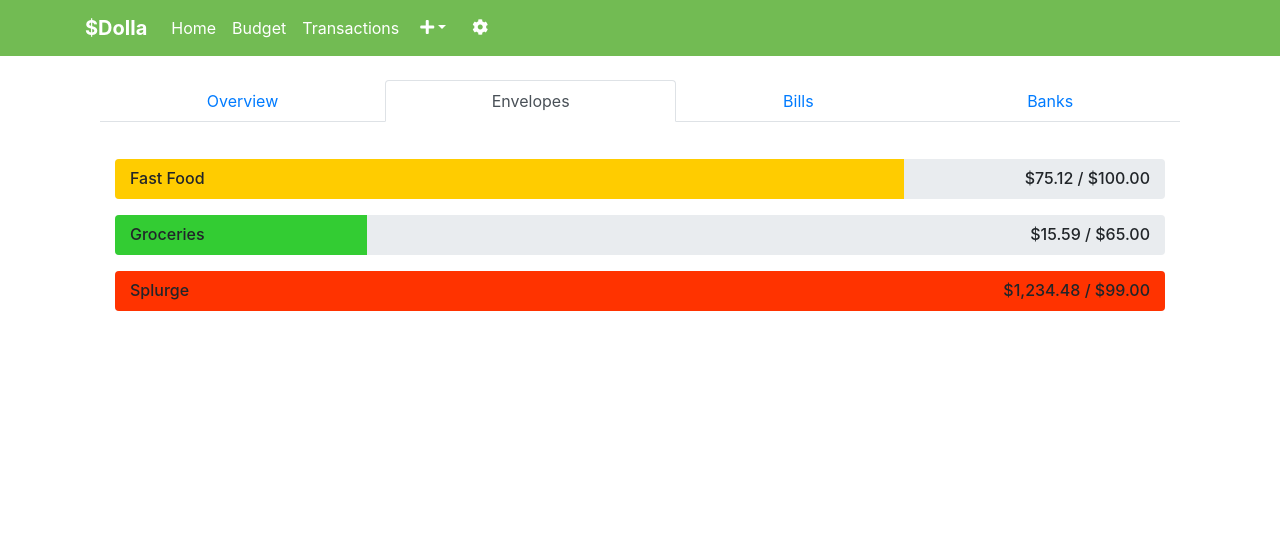
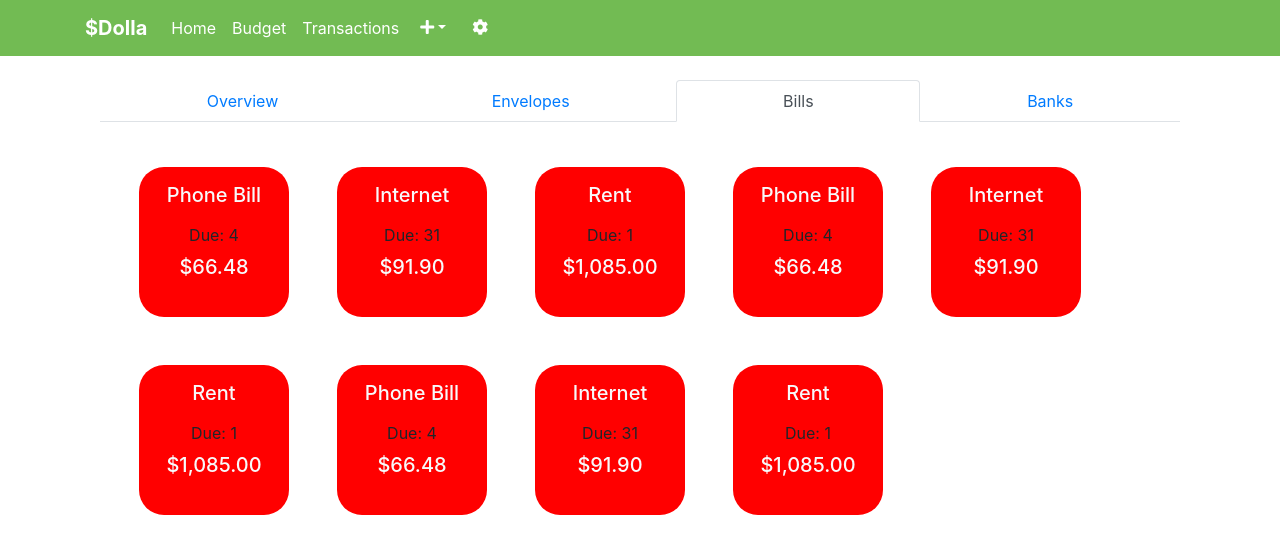
Before and after one commit to Drwildy/Dolla, an Angular app in the folder DollaWeb/ClientApp/: page / in a window 1280 px wide. Shown: the top 554 px of the page. Built offline with nearby package versions, Linux system fonts and the light colour scheme.

Commit message:
EPIC-9/CHILD-21: View all bills working with mock data

```diff
--- a/DollaWeb/ClientApp/src/app/app.module.ts
+++ b/DollaWeb/ClientApp/src/app/app.module.ts
@@ -18,6 +18,7 @@ import { HomeEnvelopesComponent } from './home-envelopes/home-envelopes.componen
 import { HomeBillsComponent } from './home-bills/home-bills.component';
 import { HomeBanksComponent } from './home-banks/home-banks.component';
 import { HomeEnvelopeComponent } from './home-envelope/home-envelope.component';
+import { HomeBillComponent } from './home-bill/home-bill.component';
 
 @NgModule({
   declarations: [
@@ -34,7 +35,8 @@ import { HomeEnvelopeComponent } from './home-envelope/home-envelope.component';
     HomeEnvelopesComponent,
     HomeBillsComponent,
     HomeBanksComponent,
-    HomeEnvelopeComponent
+    HomeEnvelopeComponent,
+    HomeBillComponent
   ],
   imports: [
     BrowserModule.withServerTransition({ appId: 'ng-cli-universal' }),
--- /dev/null
+++ b/DollaWeb/ClientApp/src/app/bill.service.ts
@@ -0,0 +1,82 @@
+import { Injectable } from '@angular/core';
+import { Observable } from 'rxjs';
+import { Bill } from './bill';
+
+@Injectable({
+  providedIn: 'root'
+})
+export class BillService {
+
+  constructor() { }
+
+  getBills(): Observable<Bill[]> {
+    let list: Array<Bill> = [];
+    list.push(<Bill>{
+      id: 1,
+      name: "Phone Bill",
+      createdDate: new Date(),
+      amount: 66.48,
+      dayDue: 4
+    });
+    list.push(<Bill>{
+      id: 2,
+      name: "Internet",
+      createdDate: new Date(),
+      amount: 91.90,
+      dayDue: 31
+    });
+    list.push(<Bill>{
+      id: 3,
+      name: "Rent",
+      createdDate: new Date(),
+      amount: 1085,
+      dayDue: 1
+    });
+    list.push(<Bill>{
+      id: 1,
+      name: "Phone Bill",
+      createdDate: new Date(),
+      amount: 66.48,
+      dayDue: 4
+    });
+    list.push(<Bill>{
+      id: 2,
+      name: "Internet",
+      createdDate: new Date(),
+      amount: 91.90,
+      dayDue: 31
+    });
+    list.push(<Bill>{
+      id: 3,
+      name: "Rent",
+      createdDate: new Date(),
+      amount: 1085,
+      dayDue: 1
+    });
+    list.push(<Bill>{
+      id: 1,
+      name: "Phone Bill",
+      createdDate: new Date(),
+      amount: 66.48,
+      dayDue: 4
+    });
+    list.push(<Bill>{
+      id: 2,
+      name: "Internet",
+      createdDate: new Date(),
+      amount: 91.90,
+      dayDue: 31
+    });
+    list.push(<Bill>{
+      id: 3,
+      name: "Rent",
+      createdDate: new Date(),
+      amount: 1085,
+      dayDue: 1
+    });
+
+    return Observable.create(function (observer) {
+      observer.next(list);
+    });
+  }
+}
--- /dev/null
+++ b/DollaWeb/ClientApp/src/app/bill.ts
@@ -0,0 +1,5 @@
+import { Moneybox } from "./moneybox";
+
+export class Bill extends Moneybox {
+  dayDue: number;
+}
--- a/DollaWeb/ClientApp/src/app/envelope.ts
+++ b/DollaWeb/ClientApp/src/app/envelope.ts
@@ -1,6 +1,5 @@
 import { Moneybox } from "./moneybox";
 
 export class Envelope extends Moneybox {
-  amount: number;
   setAmount: number;
 }
--- /dev/null
+++ b/DollaWeb/ClientApp/src/app/home-bill/home-bill.component.css
@@ -0,0 +1,10 @@
+.entry {
+  height: 50px;
+}
+
+.square {
+  height: 150px;
+  width: 150px;
+  background-color: red;
+  border-radius: 25px;
+}
--- /dev/null
+++ b/DollaWeb/ClientApp/src/app/home-bill/home-bill.component.html
@@ -0,0 +1,11 @@
+<div class="d-flex flex-column align-items-center justify-items-center square m-4">
+  <div class="d-flex align-items-start  text-light h5 mt-3">
+    {{bill.name}}
+  </div>
+  <div class="d-flex align-items-center text-center my-2">
+    Due: {{bill.dayDue}}
+  </div>
+  <div class="d-flex align-items-end text-center h5 text-light">
+    {{bill.amount | currency}}
+  </div>
+</div>
--- /dev/null
+++ b/DollaWeb/ClientApp/src/app/home-bill/home-bill.component.ts
@@ -0,0 +1,19 @@
+import { Component, OnInit, Input } from '@angular/core';
+import { Bill } from '../bill';
+
+@Component({
+  selector: 'app-home-bill',
+  templateUrl: './home-bill.component.html',
+  styleUrls: ['./home-bill.component.css']
+})
+export class HomeBillComponent implements OnInit {
+
+  @Input() bill: Bill;
+
+  constructor() { }
+
+  ngOnInit() {
+
+  }
+
+}
--- a/DollaWeb/ClientApp/src/app/home-bills/home-bills.component.html
+++ b/DollaWeb/ClientApp/src/app/home-bills/home-bills.component.html
@@ -1,3 +1,3 @@
-<p>
-  home-bills works!
-</p>
+<div class="d-flex flex-wrap">
+  <app-home-bill *ngFor="let bill of bills" [bill]="bill"></app-home-bill>
+</div>
--- a/DollaWeb/ClientApp/src/app/home-bills/home-bills.component.ts
+++ b/DollaWeb/ClientApp/src/app/home-bills/home-bills.component.ts
@@ -1,4 +1,6 @@
 import { Component, OnInit } from '@angular/core';
+import { Bill } from '../bill';
+import { BillService } from '../bill.service';
 
 @Component({
   selector: 'app-home-bills',
@@ -7,9 +9,17 @@ import { Component, OnInit } from '@angular/core';
 })
 export class HomeBillsComponent implements OnInit {
 
-  constructor() { }
+  bills: Bill[];
+
+  constructor(private billService: BillService) { }
 
   ngOnInit() {
+    this.refresh();
+  }
+
+  refresh() {
+    this.billService.getBills()
+      .subscribe((bills: Bill[]) => { this.bills = bills });
   }
 
 }
--- a/DollaWeb/ClientApp/src/app/home/home.component.html
+++ b/DollaWeb/ClientApp/src/app/home/home.component.html
@@ -5,10 +5,10 @@
         <a href="#overview" data-toggle="tab" role="tab" class="nav-link ">Overview</a>
       </li>
       <li class="nav-item">
-        <a href="#envelopes" data-toggle="tab" role="tab" class="nav-link active">Envelopes</a>
+        <a href="#envelopes" data-toggle="tab" role="tab" class="nav-link">Envelopes</a>
       </li>
       <li class="nav-item">
-        <a href="#bills" data-toggle="tab" role="tab" class="nav-link">Bills</a>
+        <a href="#bills" data-toggle="tab" role="tab" class="nav-link active">Bills</a>
       </li>
       <li class="nav-item">
         <a href="#banks" data-toggle="tab" role="tab" class="nav-link">Banks</a>
@@ -17,8 +17,8 @@
 
     <div class="tab-content mt-3">
       <app-home-overview class="tab-pane " id="overview"></app-home-overview>
-      <app-home-envelopes class="tab-pane active" id="envelopes"></app-home-envelopes>
-      <app-home-bills class="tab-pane" id="bills"></app-home-bills>
+      <app-home-envelopes class="tab-pane" id="envelopes"></app-home-envelopes>
+      <app-home-bills class="tab-pane active" id="bills"></app-home-bills>
       <app-home-banks class="tab-pane" id="banks"></app-home-banks>
     </div>
   </div>
--- a/DollaWeb/ClientApp/src/app/moneybox.ts
+++ b/DollaWeb/ClientApp/src/app/moneybox.ts
@@ -3,4 +3,5 @@ export class Moneybox {
   name: string;
   createdDate: Date;
   icon: string;
+  amount: number;
 }
```
Also changed, not shown: 2 other files (tests, documents, lock files or other folders).
